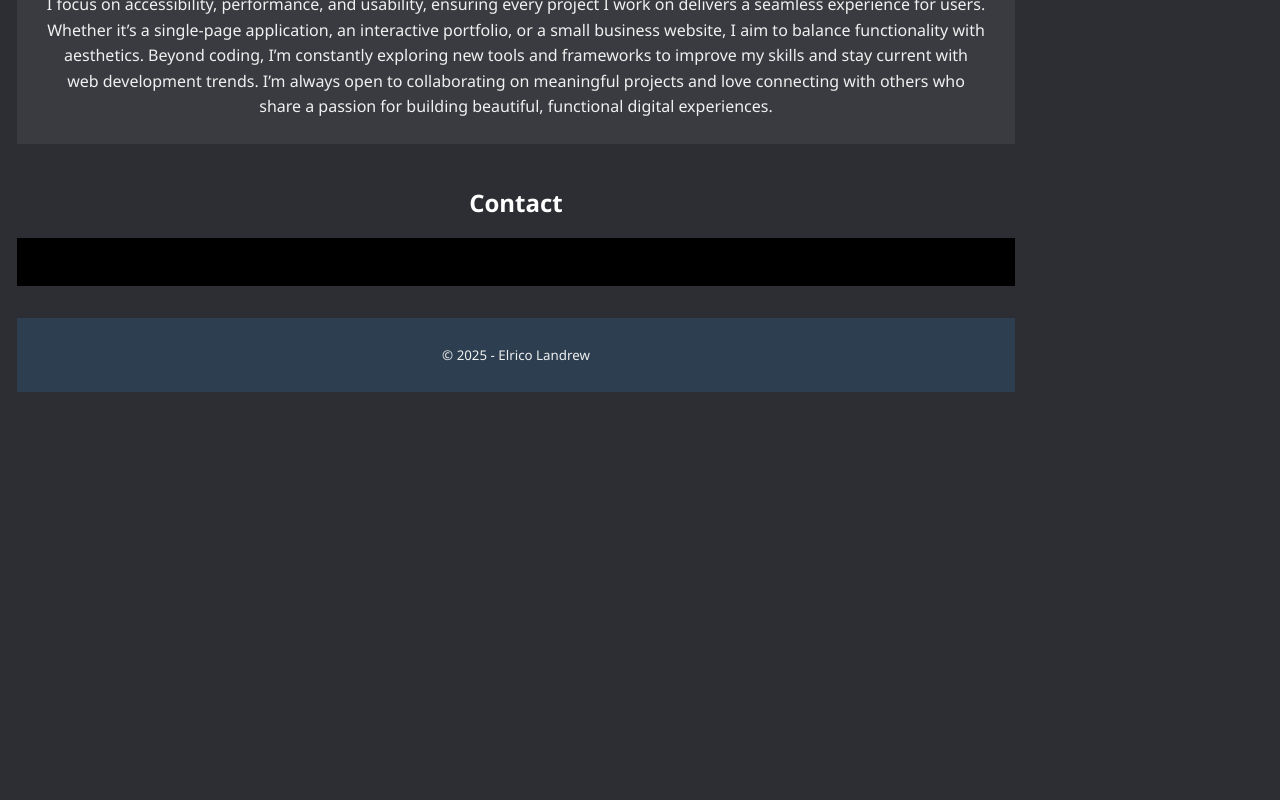
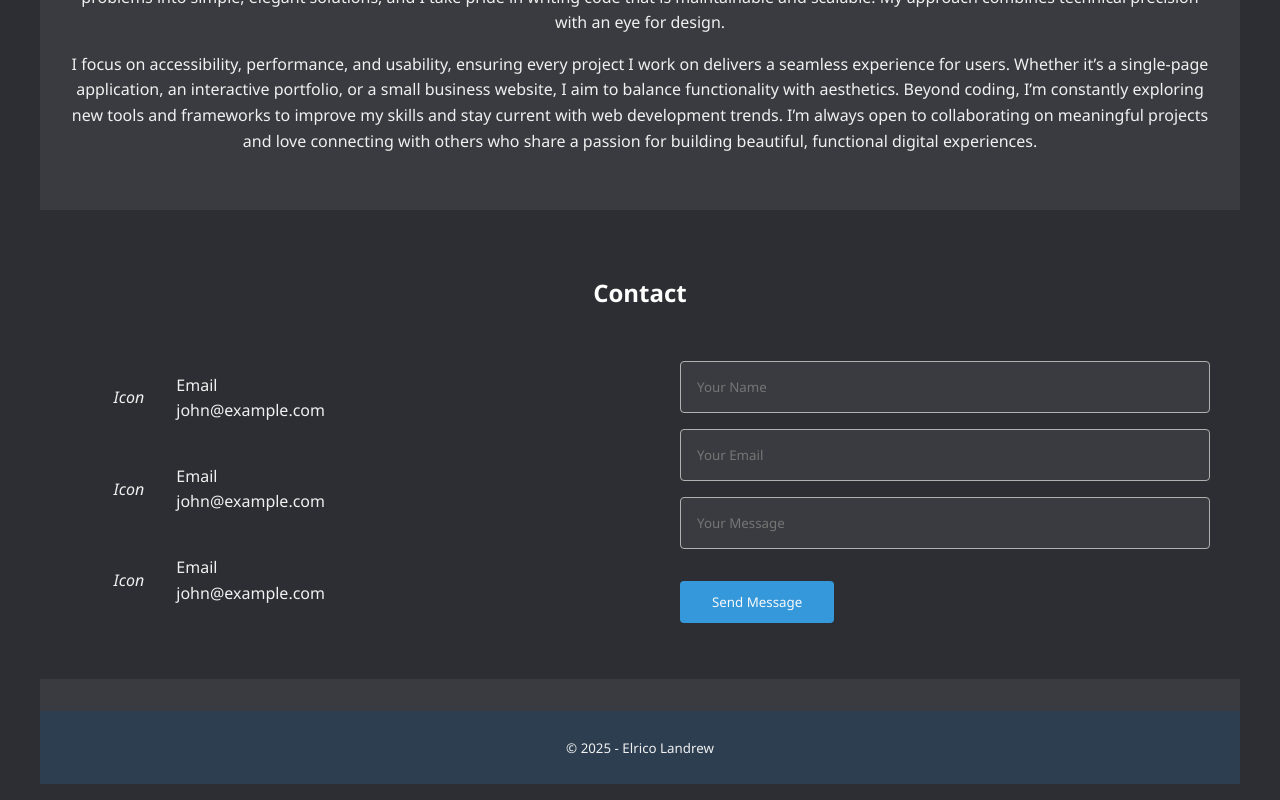
Before and after one commit to teddy-wests1de/lan-portfolio, a React (Vite) app: page / in a window 1280 px wide. Shown: the part 1715-2515 px from the top of the page. Before the commit the page ends 2124 px from the top, so only its background shows below. Built offline with nearby package versions, Linux system fonts and the light colour scheme.

Commit message:
Added Contact Section

```diff
--- a/src/App.jsx
+++ b/src/App.jsx
@@ -10,9 +10,12 @@ import Contact from "./components/Sections/Contact";
 
 const StyledApp = styled.div`
   /* margin: 1rem; */
-  max-width: 1000px;
+  background-color: var(--card-dark);
+  max-width: 1200px;
   display: grid;
-  border: 1px solid var(--color-dark);
+  margin: 0 auto;
+  justify-content: center;
+  /* border: 1px solid var(--color-light-gray); */
   text-align: center;
 `;
 
@@ -22,13 +25,11 @@ function App() {
       <GlobalStyles />
       <StyledApp>
         <Header />
-        <main>
-          <Hero />
-          <Projects />
-          <Tools />
-          <About />
-          <Contact />
-        </main>
+        <Hero />
+        <Projects />
+        <Tools />
+        <About />
+        <Contact />
         <Footer />
       </StyledApp>
     </>
--- a/src/components/Sections/About.jsx
+++ b/src/components/Sections/About.jsx
@@ -3,8 +3,8 @@ import Section from "../UI/Section";
 function About() {
   return (
     <div id="about">
-      <h2>About Me</h2>
       <Section bgColor="var(--card-dark)">
+        <h2>About Me</h2>
         <p>
           I’m a dedicated web developer with a passion for building clean,
           responsive, and user-friendly digital experiences. I specialize in
--- a/src/components/Sections/Contact.jsx
+++ b/src/components/Sections/Contact.jsx
@@ -1,10 +1,15 @@
+import ContactForm from "../UI/ContactForm";
+import ContactInformation from "../UI/ContactInformation";
 import Section from "../UI/Section";
 
 function Contact() {
   return (
     <div id="contact">
-      <h2>Contact</h2>
-      <Section></Section>
+      <Section bgColor="var(--color-dark)" columns={2}>
+        <h2>Contact</h2>
+        <ContactInformation />
+        <ContactForm />
+      </Section>
     </div>
   );
 }
--- a/src/components/Sections/Projects.jsx
+++ b/src/components/Sections/Projects.jsx
@@ -4,8 +4,8 @@ import Section from "../UI/Section";
 function Projects() {
   return (
     <div>
-      <h2>Projects</h2>
       <Section columns={2} bgColor="var(--card-dark)">
+        <h2>Projects</h2>
         <Card />
         <Card />
         <Card />
--- a/src/components/Sections/Tools.jsx
+++ b/src/components/Sections/Tools.jsx
@@ -4,8 +4,8 @@ import Section from "../UI/Section";
 function Tools() {
   return (
     <div id="tools">
-      <h2>Tools</h2>
       <Section columns={4} bgColor="var(--color-dark)">
+        <h2>Tools</h2>
         <Card />
         <Card />
         <Card />
--- /dev/null
+++ b/src/components/UI/ContactCard.jsx
@@ -0,0 +1,20 @@
+import styled from "styled-components";
+
+const StyledContactCard = styled.div`
+  /* border: 1px solid var(--text-muted); */
+  padding: 0.75rem;
+  display: grid;
+  grid-template-columns: auto 1fr;
+  grid-template-rows: 1fr 1fr;
+  gap: 0 2rem;
+
+  & > :first-child {
+    grid-row: 1 / -1;
+  }
+`;
+
+function ContactCard({ children }) {
+  return <StyledContactCard>{children}</StyledContactCard>;
+}
+
+export default ContactCard;
--- /dev/null
+++ b/src/components/UI/ContactForm.jsx
@@ -0,0 +1,37 @@
+import styled from "styled-components";
+import Button from "./Button";
+
+const StyledForm = styled.form`
+  /* background-color: var(--color-dark); */
+  display: flex;
+  flex-direction: column;
+  align-items: flex-start;
+  gap: 1rem;
+  width: 100%;
+  height: 100%;
+  padding: 1rem;
+`;
+
+const StyledInput = styled.input`
+  padding: 1rem;
+  margin: 0 1rem;
+  width: 100%;
+  border: 1px solid var(--text-muted);
+  border-radius: 4px;
+  color: var(--text-light);
+  background-color: var(--card-dark);
+`;
+function ContactForm() {
+  return (
+    <StyledForm>
+      <StyledInput placeholder="Your Name"></StyledInput>
+      <StyledInput placeholder="Your Email"></StyledInput>
+      <StyledInput placeholder="Your Message"></StyledInput>
+      <div>
+        <Button>Send Message</Button>
+      </div>
+    </StyledForm>
+  );
+}
+
+export default ContactForm;
--- /dev/null
+++ b/src/components/UI/ContactInformation.jsx
@@ -0,0 +1,44 @@
+import styled from "styled-components";
+import ContactCard from "../UI/ContactCard";
+
+const StyledContactInfo = styled.div`
+  display: flex;
+  flex-direction: column;
+  justify-content: flex-start;
+  gap: 1rem;
+  padding: 1rem;
+
+  & > * {
+    margin: 0 1rem;
+  }
+
+  i {
+    align-self: center;
+  }
+  div {
+    justify-self: flex-start;
+  }
+`;
+function ContactInformation() {
+  return (
+    <StyledContactInfo>
+      <ContactCard>
+        <i>Icon</i>
+        <div>Email</div>
+        <div>john@example.com</div>
+      </ContactCard>
+      <ContactCard>
+        <i>Icon</i>
+        <div>Email</div>
+        <div>john@example.com</div>
+      </ContactCard>
+      <ContactCard>
+        <i>Icon</i>
+        <div>Email</div>
+        <div>john@example.com</div>
+      </ContactCard>
+    </StyledContactInfo>
+  );
+}
+
+export default ContactInformation;
--- a/src/components/UI/Section.jsx
+++ b/src/components/UI/Section.jsx
@@ -2,15 +2,21 @@ import styled from "styled-components";
 import { respondTo } from "../../styles/mixins";
 
 const StyledSection = styled.section`
-  background-color: ${(props) => props.$bgColor || "black"};
+  background-color: ${(props) => props.$bgColor || "var(--color-dark)"};
   padding: 1.5rem 1.85rem;
   margin-bottom: 2rem;
   display: grid;
   gap: 1rem;
   grid-template-columns: 1fr;
 
+  /* Make first child span all columns */
+  & > :first-child {
+    grid-column: 1 / -1;
+  }
+
   ${respondTo.desktopUp} {
     /* border: 1px solid red; */
+    /* grid-template-rows: 1fr auto; */
     grid-template-columns: repeat(${(props) => props.$columns || 1}, 1fr);
   }
 `;
```
